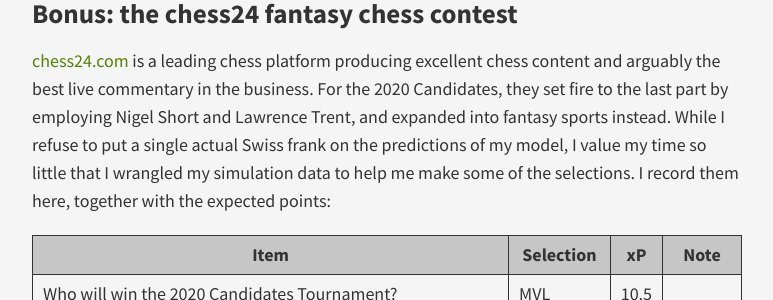
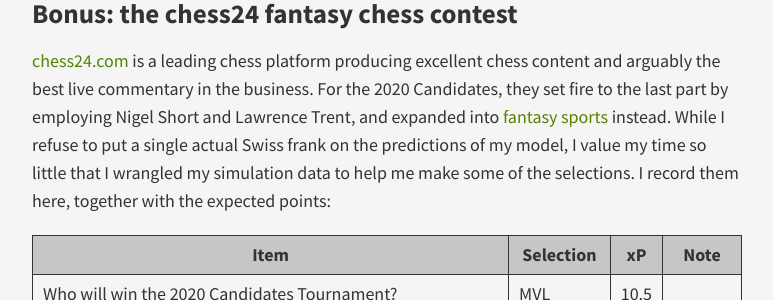
Before and after one commit to huffyhenry/huffyhenry.github.io, a Jekyll site: the page built from _posts/2020-03-13-candidates.md, in a window 1280 px wide and 900 px high, scrolled down 5385 px. Shown: the part 211-511 px from the top of the window, without its empty margins (253-1026 px from the left). Built offline with Jekyll 4.4.1, drawn with Linux system fonts in a browser that asks for light colours; part of the change alters nothing that is shown.

```diff
--- a/_posts/2020-03-13-candidates.md
+++ b/_posts/2020-03-13-candidates.md
@@ -181,7 +181,7 @@ being ritually mauled by Carlsen later in the year:
 excellent chess content
 and arguably the best live commentary in the business. For the 2020 Candidates,
 they set fire to the last part by employing Nigel Short and
-Lawrence Trent, and expanded into fantasy sports instead. While I
+Lawrence Trent, and expanded into [fantasy sports](https://chess24.com/en/read/news/fantasychess) instead. While I
 refuse to put a single actual Swiss frank on the predictions of my model, I value
 my time so little that I wrangled my simulation data to help me make some
 of the selections. I record them here, together with the
```
